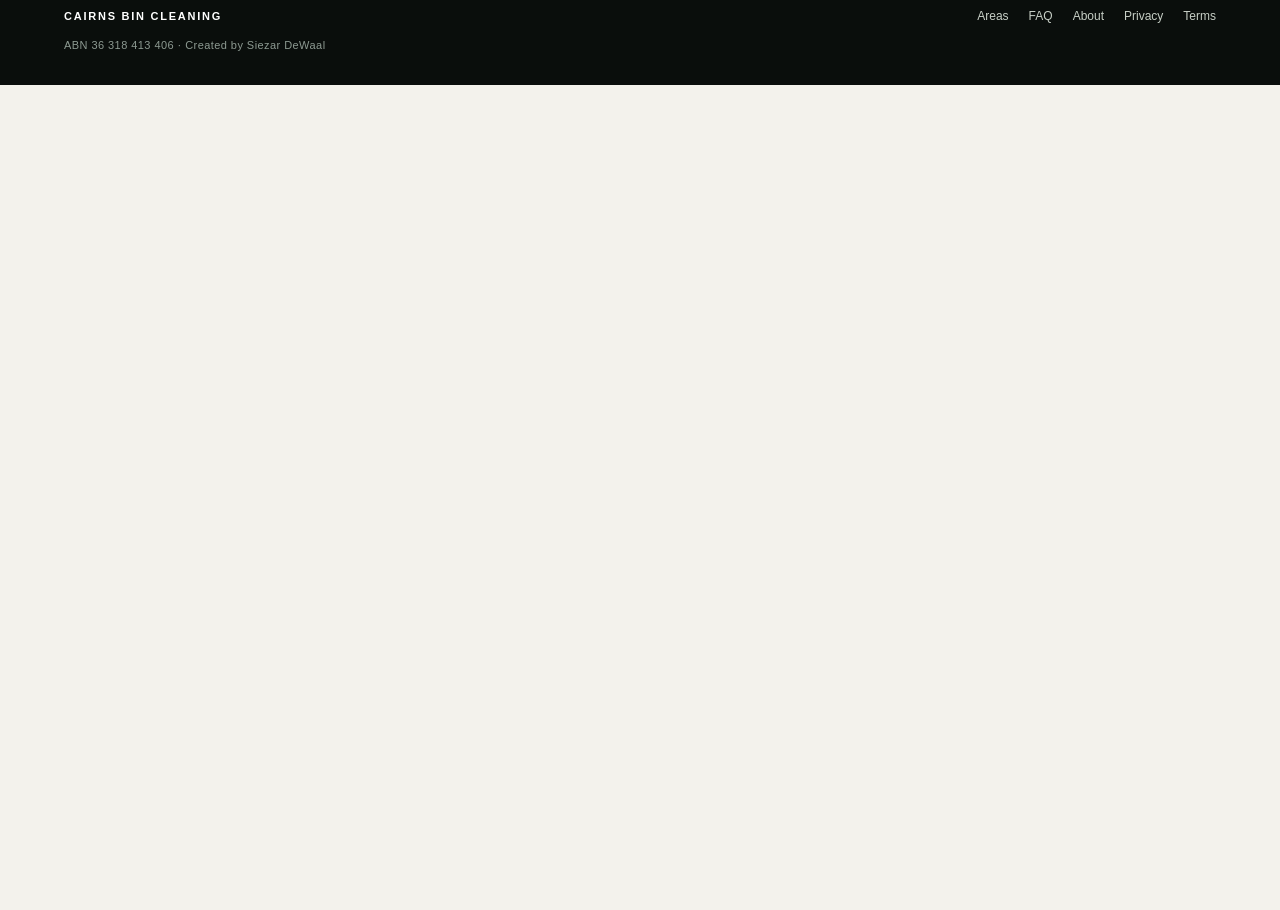
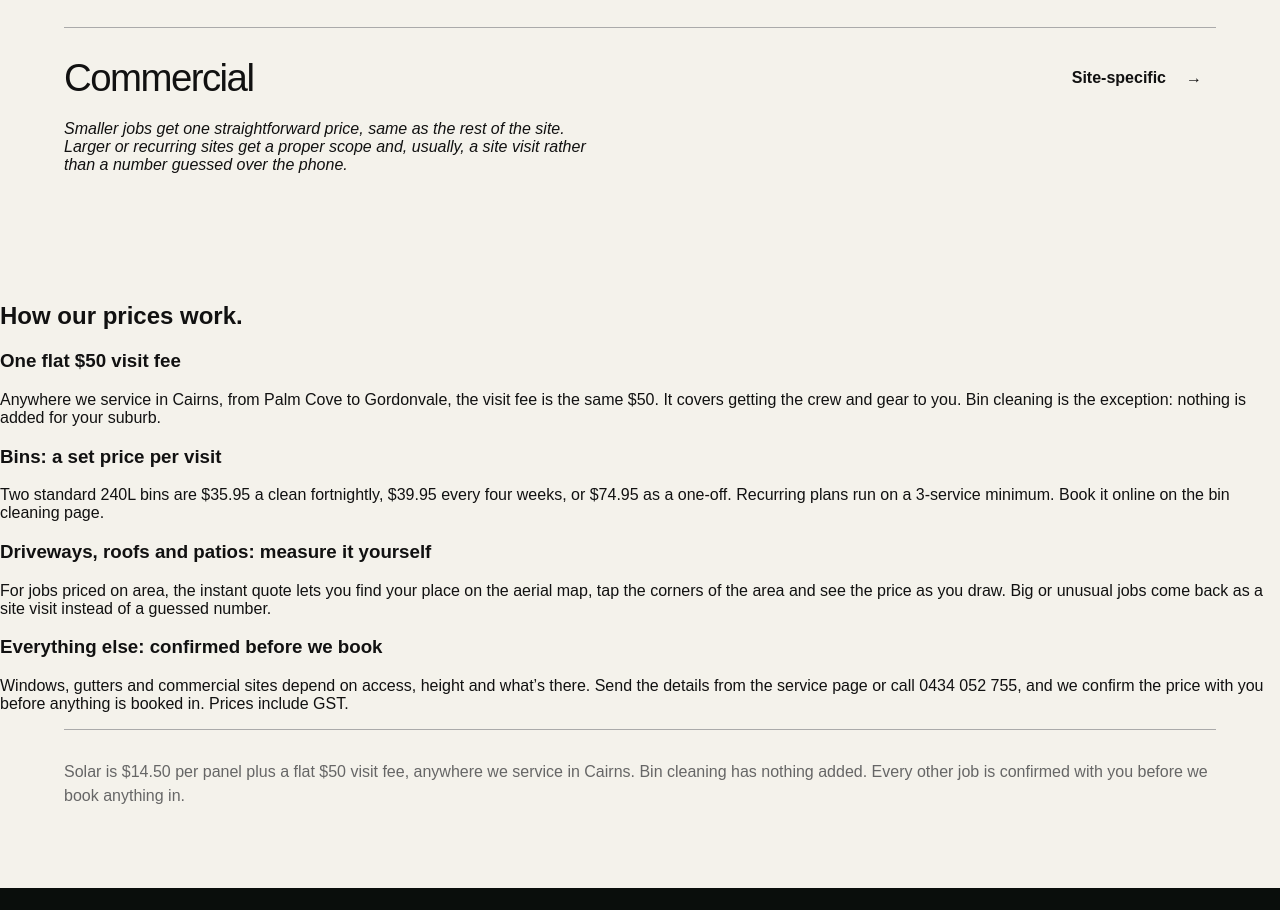
Before and after one commit to CairnsBinCleaning/CBC, a Next.js app: page /prices in a window 1280 px wide. Shown: the part 1632-2542 px from the top of the page. Before the commit the page ends 1717 px from the top, so only its background shows below. Built offline with nearby package versions, Linux system fonts and the light colour scheme; no server answers.

Commit message:
Update page.tsx

```diff
--- a/app/prices/page.tsx
+++ b/app/prices/page.tsx
@@ -36,8 +36,49 @@ export default function Prices() {
             <span>{s.name}</span>
             <strong>{s.price}</strong>
             <b>→</b>
+            <em className="priceDetail">{s.priceDetail}</em>
           </Link>
         ))}
+      </section>
+
+      {/* Every figure here already appears elsewhere on the site
+          (lib/services.ts, lib/pricing.ts, /terms). Nothing new is claimed. */}
+      <section className="priceHow">
+        <h2>How our prices work.</h2>
+        <div>
+          <h3>One flat $50 visit fee</h3>
+          <p>
+            Anywhere we service in Cairns, from Palm Cove to Gordonvale, the
+            visit fee is the same $50. It covers getting the crew and gear to
+            you. Bin cleaning is the exception: nothing is added for your suburb.
+          </p>
+        </div>
+        <div>
+          <h3>Bins: a set price per visit</h3>
+          <p>
+            Two standard 240L bins are $35.95 a clean fortnightly, $39.95 every
+            four weeks, or $74.95 as a one-off. Recurring plans run on a
+            3-service minimum. Book it online on the bin cleaning page.
+          </p>
+        </div>
+        <div>
+          <h3>Driveways, roofs and patios: measure it yourself</h3>
+          <p>
+            For jobs priced on area, the <Link href="/instant-quote">instant quote</Link>{" "}
+            lets you find your place on the aerial map, tap the corners of the
+            area and see the price as you draw. Big or unusual jobs come back as
+            a site visit instead of a guessed number.
+          </p>
+        </div>
+        <div>
+          <h3>Everything else: confirmed before we book</h3>
+          <p>
+            Windows, gutters and commercial sites depend on access, height and
+            what&rsquo;s there. Send the details from the service page or call
+            0434 052 755, and we confirm the price with you before anything is
+            booked in. Prices include GST.
+          </p>
+        </div>
       </section>
       <p className="priceNote">
         Solar is $14.50 per panel plus a flat $50 visit fee,
```
